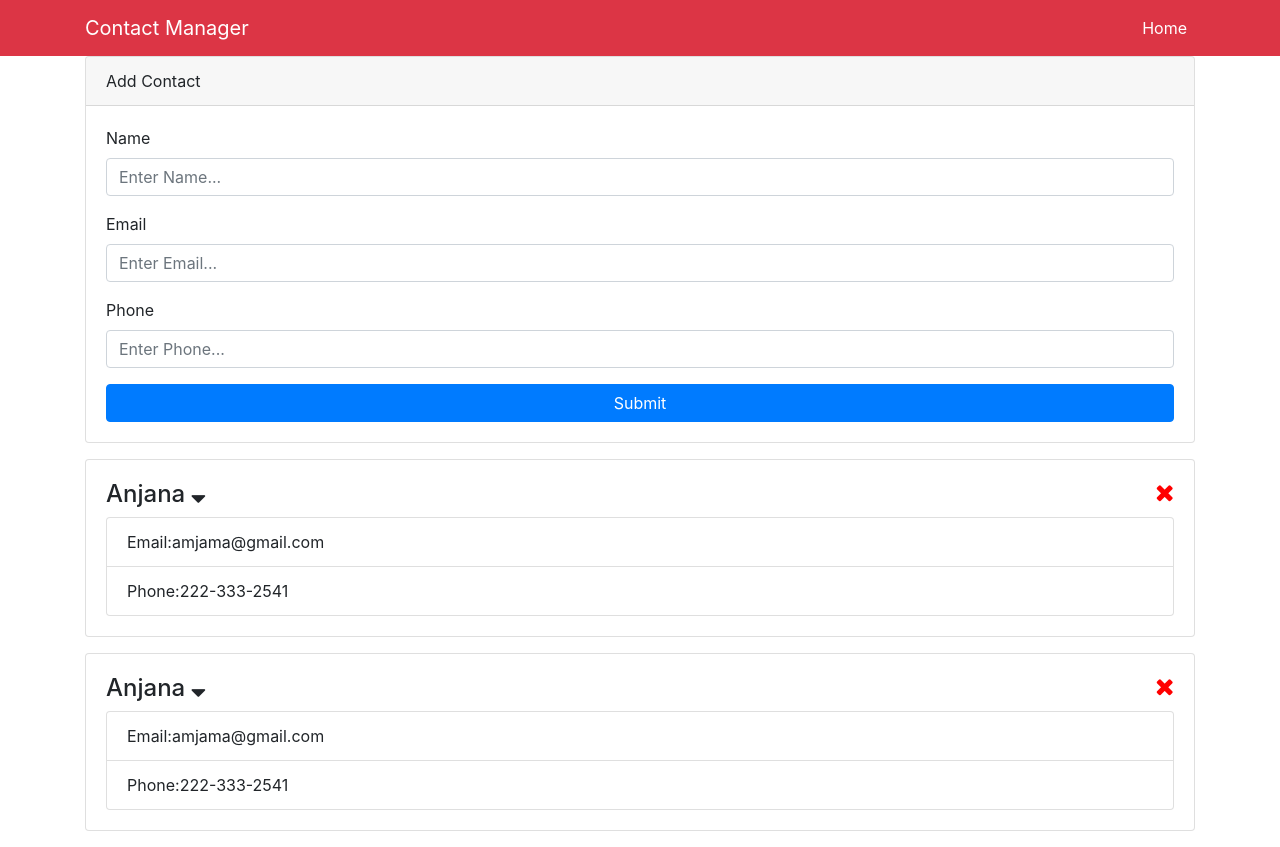
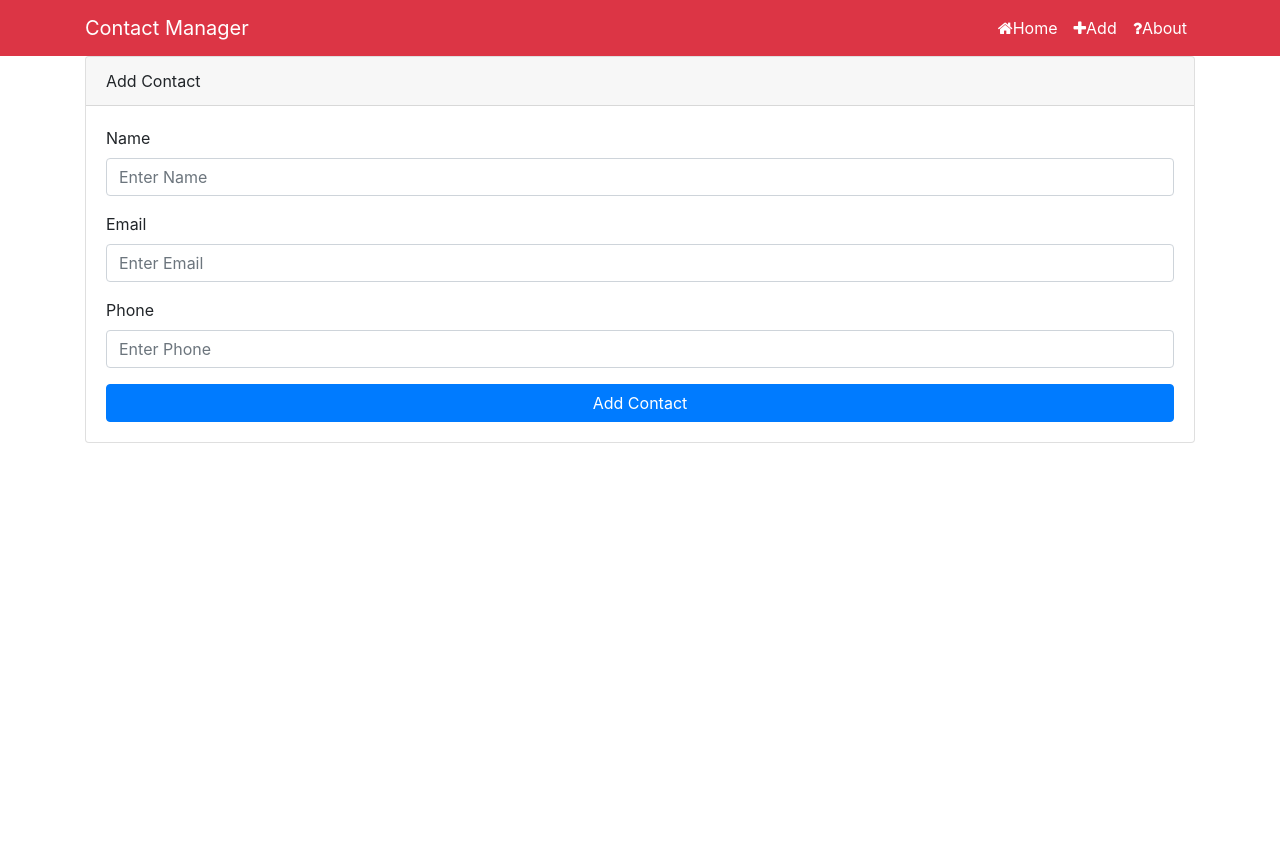
Before and after one commit to ASPersonal-Project/Contact-List-Project, a React (Create React App) app in the folder contact-list/: page /contact/add in a window 1280 px wide. After the commit the page ends 800 px from the top, so only its background shows below. Built offline with nearby package versions, Linux system fonts and the light colour scheme.

Commit message:
get data using API

```diff
--- a/contact-list/package.json
+++ b/contact-list/package.json
@@ -3,9 +3,11 @@
   "version": "0.1.0",
   "private": true,
   "dependencies": {
+    "axios": "^0.19.0",
     "bootstrap": "^4.3.1",
     "react": "^16.11.0",
     "react-dom": "^16.11.0",
+    "react-router-dom": "^5.1.2",
     "react-scripts": "3.2.0"
   },
   "scripts": {
--- a/contact-list/src/components/App.js
+++ b/contact-list/src/components/App.js
@@ -1,19 +1,30 @@
 import React from 'react';
+import {BrowserRouter as Router,Route,Switch} from 'react-router-dom'
 import Contacts from '../components/contacts/Contacts';
 import Header from './Header';
-import AddContact from '../components/contacts/AddContact';
+import AddContact1 from '../components/contacts/AddContact1';
+import About from '../components/layout/About';
+import Test from '../components/test/Test';
 
 import 'bootstrap/dist/css/bootstrap.min.css';
+
 
 
 const App = () =>{
     return(
         <div>
+            <Router>
             <Header branding="Contact Manager"/>
             <div className="container">
-                <AddContact/>
-               <Contacts/>
+                <Switch>
+                    <Route exact path="/" component={Contacts}/>
+                    <Route exact path="/contact/add" component={AddContact1}/>
+                    <Route exact path="/about" component={About}/>
+                    <Route exact path="/test" component={Test}/>
+                </Switch>
+
             </div>
+            </Router>
 
 
         </div>
--- a/contact-list/src/components/Header.js
+++ b/contact-list/src/components/Header.js
@@ -1,4 +1,5 @@
 import React from 'react';
+import {Link} from 'react-router-dom';
 
 const Header = (props) =>{
     return(
@@ -8,7 +9,13 @@ const Header = (props) =>{
                     <a className="navbar-brand" href="/">{props.branding}</a>
                         <ul className="navbar-nav">
                             <li className="nav-item active">
-                                <a className="nav-link" href="/">Home <span className="sr-only">(current)</span></a>
+                                <Link className="nav-link" to="/"><i className="fa fa-home"></i>Home <span className="sr-only">(current)</span></Link>
+                            </li>
+                            <li className="nav-item active">
+                                <Link className="nav-link" to="/contact/add"><i className="fa fa-plus"></i>Add <span className="sr-only">(current)</span></Link>
+                            </li>
+                            <li className="nav-item active">
+                                <Link className="nav-link" to="/about"><i className="fa fa-question"/>About <span className="sr-only">(current)</span></Link>
                             </li>
                         </ul>
                 </div>
--- /dev/null
+++ b/contact-list/src/components/contacts/AddContact1.js
@@ -0,0 +1,72 @@
+import React,{useState} from 'react';
+
+import TextInputGroup from '../layout/TextInputGroup';
+
+const AddContact = () => {
+    const [state,setState] = useState( {name:'',email:'',phone:'', errors: {}});
+    const {name,email,phone,errors} = state;
+
+    const onChange = e => setState({
+        ...state,
+        [e.target.name]:e.target.value});
+
+   const onSubmit = e => {
+        e.preventDefault();
+        console.log(state);
+    }
+
+    // if(name === ''){
+    //     setState({...state, errors:{name: 'Name is Required'}});
+    //     return;
+    // }
+    // if(email === ''){
+    //     setState({errors:{name: 'Email is Required'}});
+    //     return;
+    // }
+    // if(phone === ''){
+    //     setState({errors:{name: 'Phone is Required'}});
+    //     return;
+    // }
+
+
+    return(
+
+        <div className="card mb-3">
+            <div className="card-header">Add Contact</div>
+                <div className="card-body">
+                <form onSubmit={onSubmit}>
+                    <TextInputGroup
+                        label ="Name"
+                        name="name"
+                        placeholder="Enter Name"
+                        value={name}
+                        onChange={onChange}
+                        error = {errors.name}
+                    />
+                   <TextInputGroup
+                        label ="Email"
+                        type = "email"
+                        name="email"
+                        placeholder="Enter Email"
+                        value={email}
+                        onChange={onChange}
+                        error = {errors.email}
+                    />
+                    <TextInputGroup
+                        label ="Phone"
+                        name="phone"
+                        placeholder="Enter Phone"
+                        value={phone}
+                        onChange={onChange}
+                        error = {errors.phone}
+                    />
+                    <button type="submit" className="btn btn-primary btn-block">Add Contact</button>
+                    </form>
+                </div>
+        </div>
+    )
+}
+
+
+
+export default AddContact;
--- a/contact-list/src/components/contacts/Contacts.js
+++ b/contact-list/src/components/contacts/Contacts.js
@@ -18,7 +18,7 @@ const Contacts = () =>{
             ]});
     const deleteContact = (id) => {
         const {contacts} = state;
-       const newContacts = contacts.filter(contact => contact.id != id);
+       const newContacts = contacts.filter(contact => contact.id !== id);
 
        setState({
            contacts : newContacts
@@ -27,6 +27,7 @@ const Contacts = () =>{
     return(
 
         <div>
+            <h1 className="display-4 mb-2"><span className="text-denager">Contact </span>List</h1>
             {state.contacts.map(contact => <Contact
                 key={contact.id}
                 name={contact.name}
--- /dev/null
+++ b/contact-list/src/components/layout/About.js
@@ -0,0 +1,13 @@
+import React from 'react';
+
+const About = () => {
+    return(
+        <div>
+            <h1 className="display-4">About Contact Manager</h1>
+            <p className="lead">Simple app to manage contact</p>
+            <p className="text-secondary">Version </p>
+        </div>
+    )
+}
+
+export default About;
--- /dev/null
+++ b/contact-list/src/components/layout/TextInputGroup.js
@@ -0,0 +1,46 @@
+import React from 'react';
+// import PropType from 'props-types';
+// import classnames from 'classnames';
+
+const TextInputGroup = ({
+    label,
+    name,
+    placeholder,
+    value,
+    type,
+    onChange,
+    error
+}) =>{
+    return(
+        <div className="form-group">
+            <label >{label}</label>
+            <input
+            type={type}
+            className="form-control"
+
+            placeholder={placeholder}
+            name={name}
+            value={value}
+            onChange={onChange}/>
+
+
+        </div>
+    );
+
+};
+
+// TextInputGroup.protoType = {
+//     label :PropType.string.isRequired,
+//     name:PropType.string.isRequired,
+//     placeholder:PropType.string.isRequired,
+//     value:PropType.string.isRequired,
+//     type:PropType.string.isRequired,
+//     onChange:PropType.func.isRequired
+//     // error:PropType.string
+// }
+
+// TextInputGroup.defaultProps = {
+//     type:'text'
+// }
+
+export default TextInputGroup;
--- /dev/null
+++ b/contact-list/src/components/test/Test.js
@@ -0,0 +1,29 @@
+import React,{useEffect,useState } from 'react';
+import axios from 'axios';
+
+const Test = () => {
+    const [resources,setResources] = useState([]);
+
+    const fetchResource = async(resource) => {
+        const response = await axios.get(`http://jsonplaceholder.typicode.com/${resource}`);
+        console.log(response.data);
+        setResources(response.data);
+
+    };
+
+    useEffect( () =>{
+        fetchResource('posts');
+
+    },[]);
+    return(
+    <ul>{resources.map(record => <li>{record.title}</li>)}</ul>
+    //     <div>
+    //         {/* <h1>{resources}</h1> */}
+    // <p>{resources.length}</p>
+    //     </div>
+    );
+
+
+}
+
+export default Test;
```
Also changed, not shown: 1 other file (tests, documents, lock files or other folders).
